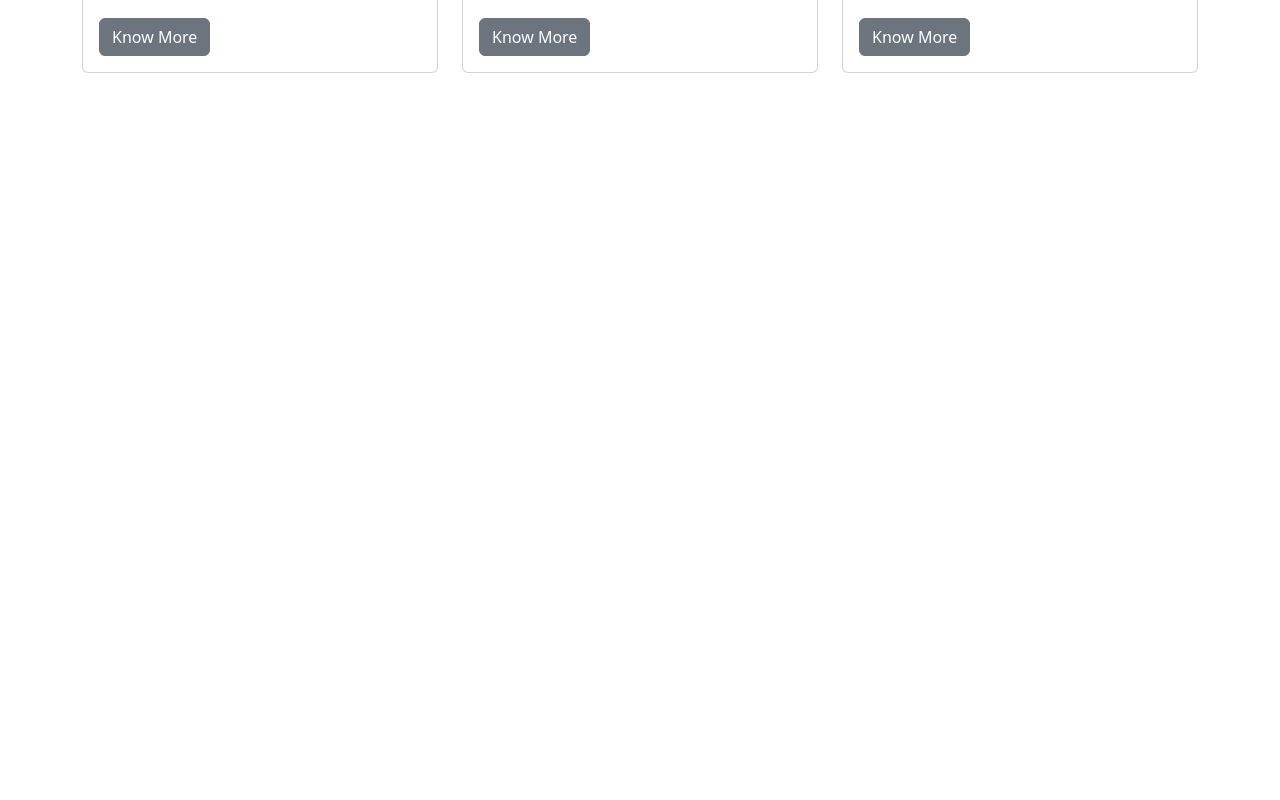
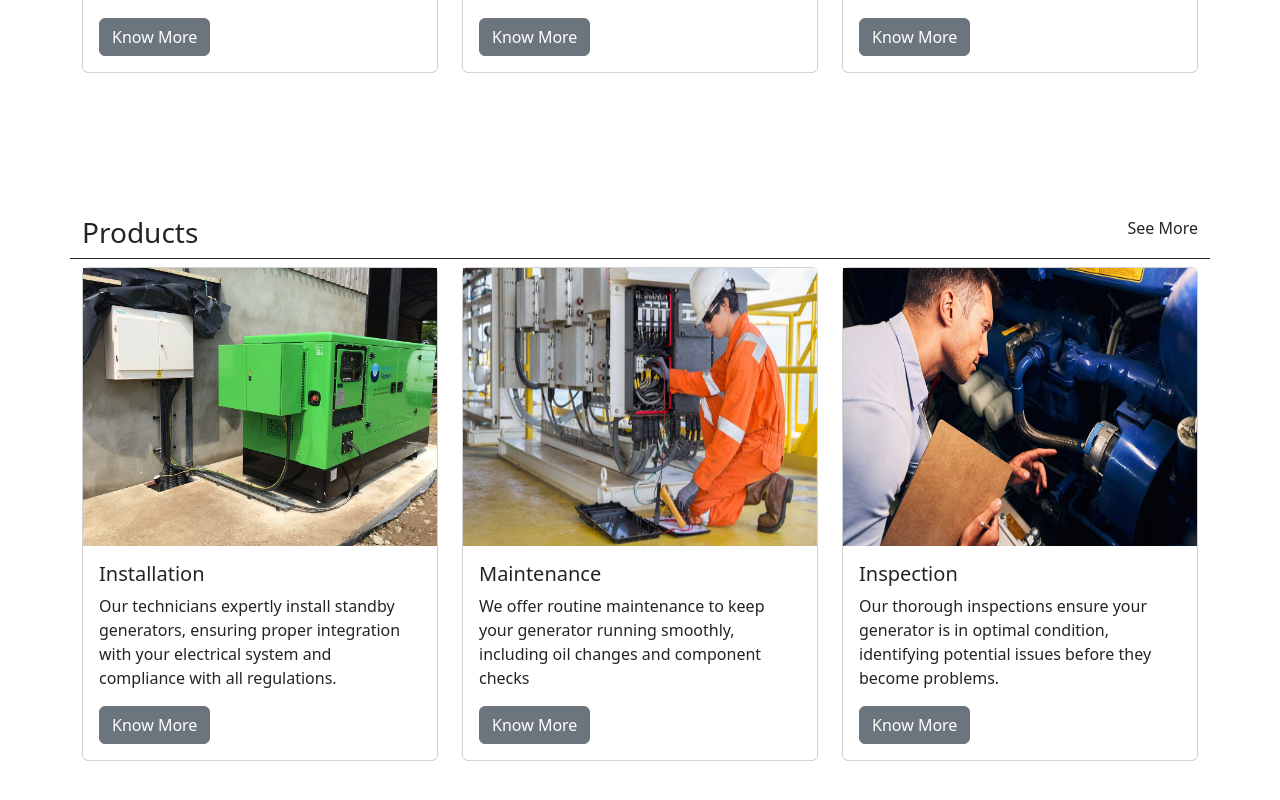
Before and after one commit to bilal-farooqui/Haber-engineering, a React (Create React App) app: page / in a window 1280 px wide. Shown: the part 1264-2064 px from the top of the page. Before the commit the page ends 1432 px from the top, so only its background shows below. Built offline with nearby package versions, Linux system fonts and the light colour scheme.

Commit message:
added product panel(without relative data)

```diff
--- a/src/Constants/data.js
+++ b/src/Constants/data.js
@@ -30,3 +30,23 @@ export const sidebarData = {
     accountName: "Test User",
     options: ["Account Information", "Order History", "Order Tracking"]
 }
+
+export const productData = [{
+    title: "Installation",
+    description: "Our technicians expertly install standby generators, ensuring proper integration with your electrical system and compliance with all regulations.",
+    buttonText: "Know More",
+    image: require("../assets/installation.jpg")
+    },
+    {
+        title: "Maintenance",
+        description: "We offer routine maintenance to keep your generator running smoothly, including oil changes and component checks",
+        buttonText: "Know More",
+        image: require("../assets/maintenance.jpg")
+    },
+    {
+        title: "Inspection",
+    description: "Our thorough inspections ensure your generator is in optimal condition, identifying potential issues before they become problems.",
+    buttonText: "Know More",
+    image: require("../assets/inspection.jpg")
+    }
+]
--- /dev/null
+++ b/src/components/ProductPanel.jsx
@@ -0,0 +1,48 @@
+import React from "react";
+import {
+  Container,
+  Row,
+  Col,
+  Card,
+  CardBody,
+  CardTitle,
+  CardText,
+  Button,
+} from "reactstrap";
+import { productData } from "../Constants/data";
+
+
+const ServicePanel = () => {
+  return (
+    <Container className="mt-5" style={{ height: "80vh" }}>
+      <Row className="border-bottom border-dark">
+        <Col>
+          <h3>Products</h3>
+        </Col>
+        <Col>
+          <p className="text-end">See More</p>
+        </Col>
+      </Row>
+      <Row className="mt-2">
+        {productData.map((service, index) => (
+          <Col sm="6" md="3" lg="4" key={index}>
+            <Card className="h-100 ">
+              <img style={{height:"70%"}} alt="" src={service.image} />
+              <CardBody className="d-flex flex-column justify-content-around">
+                <div>
+                  <CardTitle tag="h5">{service.title}</CardTitle>
+                  <CardText className="">{service.description}</CardText>
+                <Button className="align-self-start d-inline">
+                  {service.buttonText}
+                </Button>
+                </div>
+              </CardBody>
+            </Card>
+          </Col>
+        ))}
+      </Row>
+    </Container>
+  );
+};
+
+export default ServicePanel;
--- a/src/pages/Home.jsx
+++ b/src/pages/Home.jsx
@@ -2,6 +2,7 @@ import React from "react";
 import NavBar from "../components/NavBar";
 import IntroPanel from "../components/IntroPanel";
 import ServicePanel from "../components/ServicePanel";
+import ProductPanel from "../components/ProductPanel";
 
 const Home = () =>{
 
@@ -10,6 +11,7 @@ const Home = () =>{
         <NavBar/>
         <IntroPanel/>
         <ServicePanel/>
+        <ProductPanel/>
         </>
     )
 };
```
